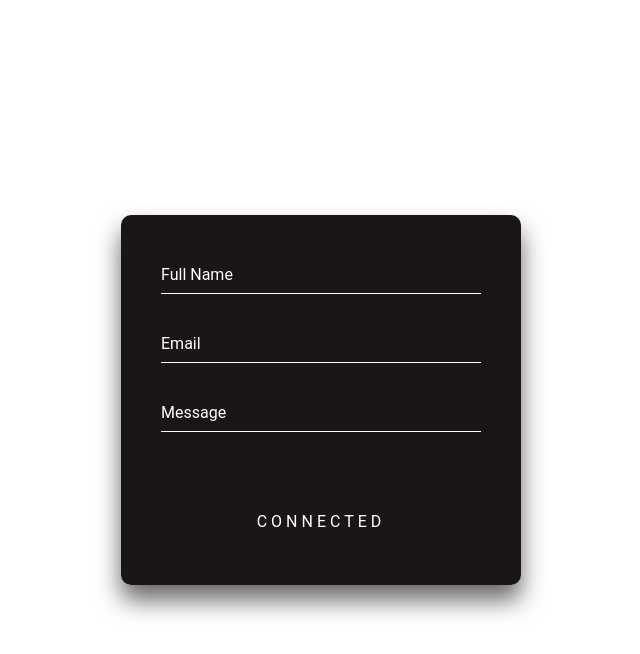
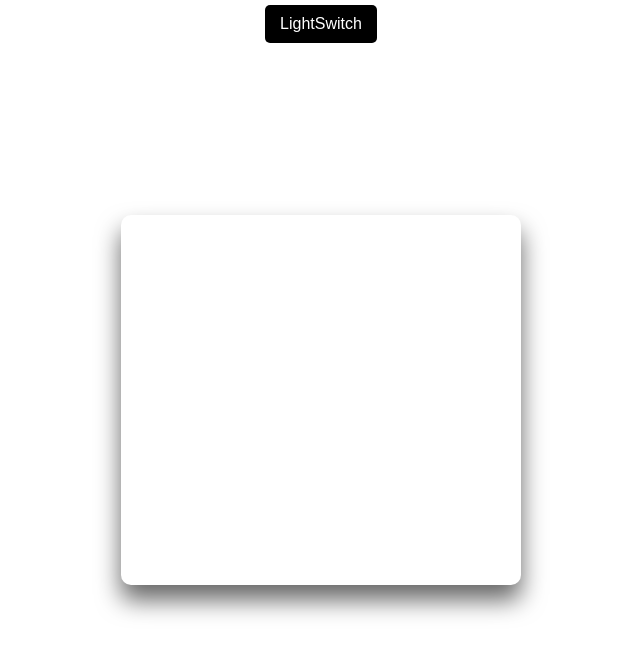
Before and after one commit to KrishDevCrafting/Krish-Portfolio, a React (Create React App) app in the folder my-app/: page /contact in a window 1280 px wide. Shown: the top 654 px of the page, without its empty margins (319-959 px from the left). Built offline with nearby package versions, Linux system fonts and the light colour scheme.

Commit message:
bug-issue

```diff
--- a/my-app/src/contactFrom/index.css
+++ b/my-app/src/contactFrom/index.css
@@ -5,7 +5,7 @@
     width: 400px;
     padding: 40px;
     transform: translate(-50%, -50%);
-    background: rgba(24, 20, 20, 0.987);
+    /* background: rgba(24, 20, 20, 0.987); */
     box-sizing: border-box;
     box-shadow: 0 15px 25px rgba(0, 0, 0, 0.6);
     border-radius: 10px;
@@ -92,3 +92,18 @@
     background: linear-gradient(90deg, transparent, #03f40f);
     animation: btn-anim1 2s linear infinite;
   }
+
+  /* Swtich */
+
+
+  /* .light-mode {
+  background-color: #f0f0f0;
+  color: #333;
+  border: 1px solid #1e1e1e;
+}
+
+.dark-mode {
+  background-color: #1e1e1e;
+  color: #f0f0f0;
+  border: 1px solid #f0f0f0;
+} */
--- a/my-app/src/contactFrom/index.jsx
+++ b/my-app/src/contactFrom/index.jsx
@@ -1,8 +1,26 @@
-import React from "react";
+import React, { useState, useEffect } from "react";
 // import styled from "styled-components";
 import "./index.css";
 const Form = () => {
+  const [theme, setTheme] = useState(false);
+
+  const handleMode = () => {
+    setTheme((prev) => (prev === "light" ? "dark" : "light"));
+  };
+  useEffect(() => {
+    document.body.className = ""; // Clear previous classes
+    document.body.classList.add(theme);
+  }, [theme]);
+
   return (
+    <>
+      <div>
+        <button type="submit" onClick={handleMode}>
+          {theme === "light" ? "Dark" : "Light"}
+          Switch
+        </button>
+      </div>
+
       <div className="login-box">
         <form>
           <div className="user-box">
@@ -26,6 +44,7 @@ const Form = () => {
           </center>
         </form>
       </div>
+    </>
   );
 };
 
```
Lines whose indentation alone changed are shown as unchanged.
